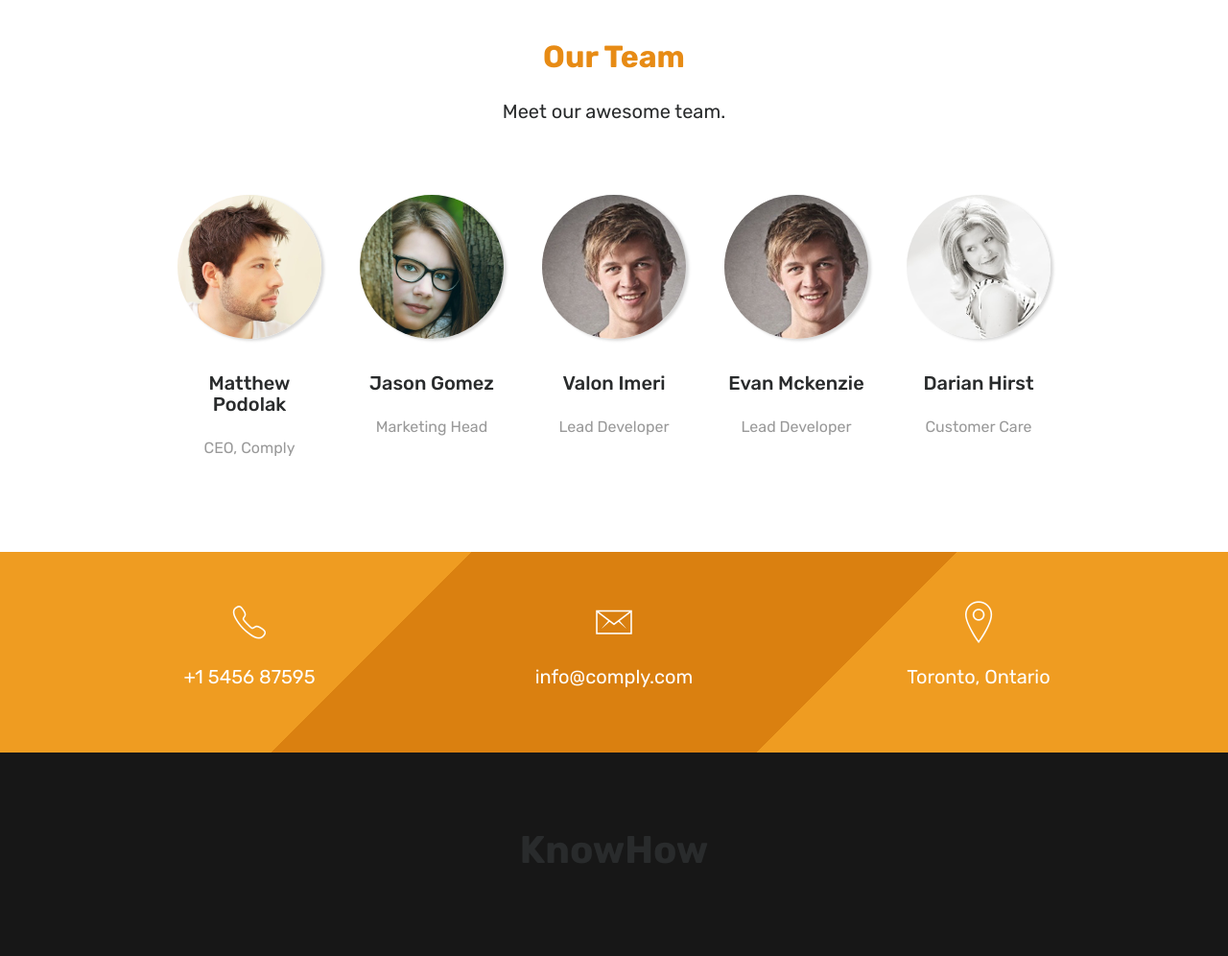
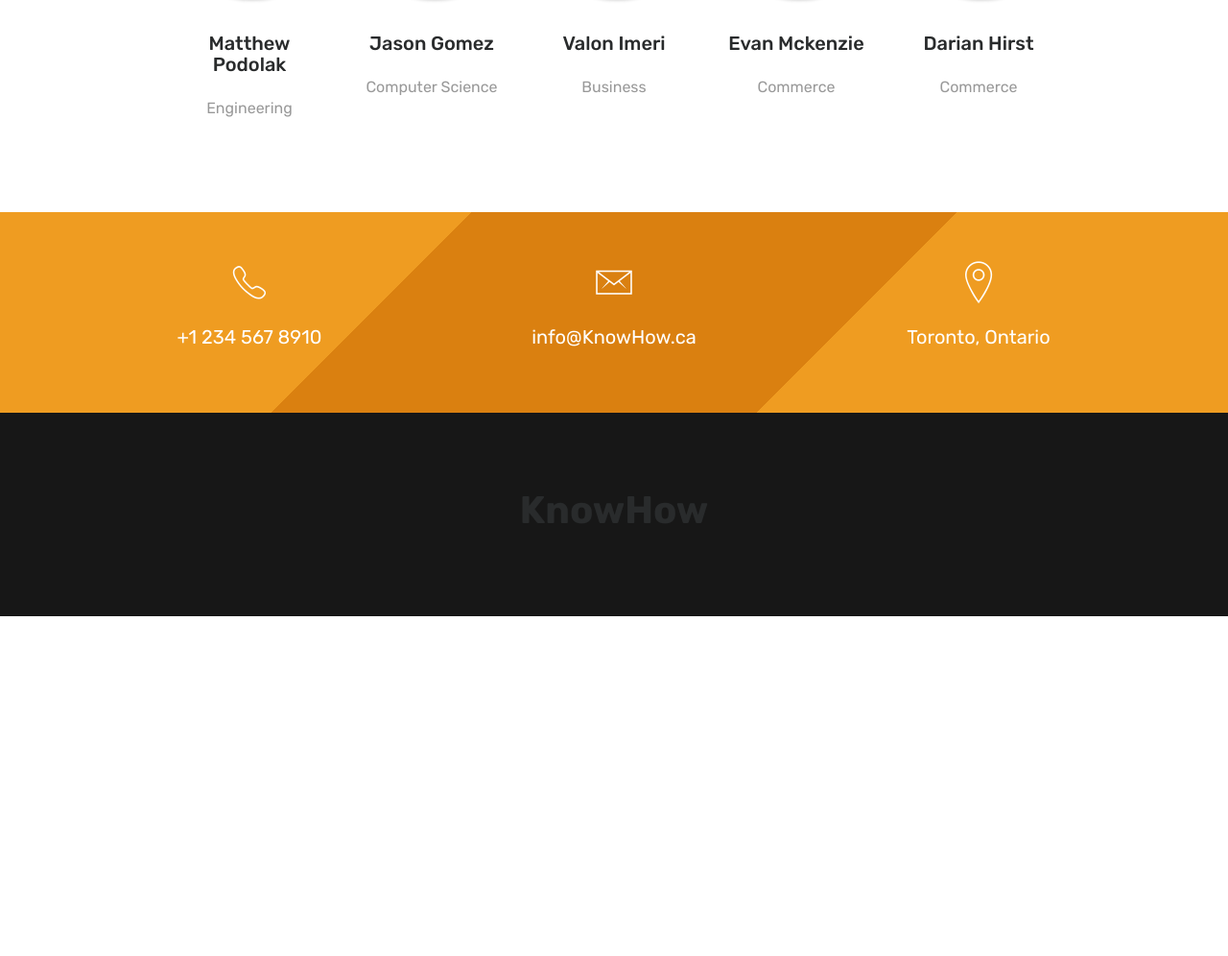
Before and after one commit to mattpodolak/HackferenceWeb, a Flask app: page / in a window 1280 px wide. Shown: the part 3692-4688 px from the top of the page at 96% size. After the commit the page ends 4334 px from the top, so only its background shows below. Run offline with Flask 2, Linux system fonts and the light colour scheme; some libraries are stand-ins or nearby versions.

Commit message:
final website - with ipsum and mailer not updated

```diff
--- a/app.py
+++ b/app.py
@@ -16,7 +16,7 @@ def emailSubmit():
     emailSend(input)
     print(input)
     #add email to database here
-    return render_template('index.html')
+    return render_template('email-confirm.html', email_add = input)
 
 #return render_template('index.html', key_1 = str(keys[0]), key_2 = str(keys[1]), key_3 = str(keys[2]), p_1 = str(summs[0]), p_2 = str(summs[1]), p_3 = str(summs[2]))
 
--- a/templates/index.html
+++ b/templates/index.html
@@ -3,7 +3,7 @@
     <head>
         <meta charset="utf-8">
         <title>KnowHow - Connect with Entrepreneurs</title>
-        <meta name="description" content="Download free Bootstrap 4 multipurpose template Comply." />
+        <meta name="description" content="Join Our Free Beta - Connect with your future Co-Founder" />
         <meta name="viewport" content="width=device-width, initial-scale=1.0">
         <!--Bootstrap 4-->
         <link rel="stylesheet" href="https://maxcdn.bootstrapcdn.com/bootstrap/4.0.0-alpha.6/css/bootstrap.min.css" integrity="sha384-rwoIResjU2yc3z8GV/NPeZWAv56rSmLldC3R/AZzGRnGxQQKnKkoFVhFQhNUwEyJ" crossorigin="anonymous">
@@ -112,45 +112,45 @@
                             </div>
                         </div>
                     </div>
-                    <div class="col-md-4 wow fadeIn">
-                        <div class="card">
-                            <div class="card-block">
-                                <div class="icon-box">
-                                    <em class="ion-ios-cloud-upload-outline icon-md"></em>
-                                </div>
-                                <h6>Unlimited Cloud Storage</h6>
-                                <p>
-                                    Lorem ipsum dolor sit amet, consectetuer adipiscing elit. Lorem ipsum dolor sit amet. Lorem ipsum dolor sit amet, consectetuer adipiscing elit.
-                                </p>
-                            </div>
-                        </div>
-                    </div>
-                    <div class="col-md-4 wow fadeIn">
-                        <div class="card">
-                            <div class="card-block">
-                                <div class="icon-box">
-                                    <em class="ion-ios-locked-outline icon-md"></em>
-                                </div>
-                                <h6>Highly Secure</h6>
-                                <p>
-                                    Lorem ipsum dolor sit amet, consectetuer adipiscing elit. Lorem ipsum dolor sit amet. Lorem ipsum dolor sit amet, consectetuer adipiscing elit.
-                                </p>
-                            </div>
-                        </div>
-                    </div>
-                    <div class="col-md-4 wow fadeIn">
-                        <div class="card">
-                            <div class="card-block">
-                                <div class="icon-box">
-                                    <em class="ion-android-color-palette icon-md"></em>
-                                </div>
-                                <h6>Unlimited Colors</h6>
-                                <p>
-                                    Lorem ipsum dolor sit amet, consectetuer adipiscing elit. Lorem ipsum dolor sit amet. Lorem ipsum dolor sit amet, consectetuer adipiscing elit.
-                                </p>
-                            </div>
-                        </div>
-                    </div>
+                    <!--<div class="col-md-4 wow fadeIn">-->
+                        <!--<div class="card">-->
+                            <!--<div class="card-block">-->
+                                <!--<div class="icon-box">-->
+                                    <!--<em class="ion-ios-cloud-upload-outline icon-md"></em>-->
+                                <!--</div>-->
+                                <!--<h6>Unlimited Cloud Storage</h6>-->
+                                <!--<p>-->
+                                    <!--Lorem ipsum dolor sit amet, consectetuer adipiscing elit. Lorem ipsum dolor sit amet. Lorem ipsum dolor sit amet, consectetuer adipiscing elit. -->
+                                <!--</p>-->
+                            <!--</div>-->
+                        <!--</div>-->
+                    <!--</div>-->
+                    <!--<div class="col-md-4 wow fadeIn">-->
+                        <!--<div class="card">-->
+                            <!--<div class="card-block">-->
+                                <!--<div class="icon-box">-->
+                                    <!--<em class="ion-ios-locked-outline icon-md"></em>-->
+                                <!--</div>-->
+                                <!--<h6>Highly Secure</h6>-->
+                                <!--<p>-->
+                                    <!--Lorem ipsum dolor sit amet, consectetuer adipiscing elit. Lorem ipsum dolor sit amet. Lorem ipsum dolor sit amet, consectetuer adipiscing elit. -->
+                                <!--</p>-->
+                            <!--</div>-->
+                        <!--</div>-->
+                    <!--</div>-->
+                    <!--<div class="col-md-4 wow fadeIn">-->
+                        <!--<div class="card">-->
+                            <!--<div class="card-block">-->
+                                <!--<div class="icon-box">-->
+                                    <!--<em class="ion-android-color-palette icon-md"></em>-->
+                                <!--</div>-->
+                                <!--<h6>Unlimited Colors</h6>-->
+                                <!--<p>-->
+                                    <!--Lorem ipsum dolor sit amet, consectetuer adipiscing elit. Lorem ipsum dolor sit amet. Lorem ipsum dolor sit amet, consectetuer adipiscing elit. -->
+                                <!--</p>-->
+                            <!--</div>-->
+                        <!--</div>-->
+                    <!--</div>-->
                 </div>
             </div>
         </section>
@@ -159,10 +159,10 @@
             <div class="container-fluid">
                 <div class="row d-md-flex mt-5">
                     <div class="col-sm-6 p-0 wow fadeInLeft">
-                        <img class="img-fluid" src="static/img/mockup3.png" alt="Gallery">
+                        <img class="img-fluid" src="static/img/graphic3.png" alt="Gallery">
                     </div>
                     <div class="col-sm-6 pl-5 pr-5 pt-5 pb-4 wow fadeInRight">
-                        <h3><a href="#">What's New in Version 5.0?</a></h3>
+                        <h3 class = "text-primary">What's Great About KnowHow?</h3>
                         <p class="lead pt-4">Lorem ipsum dolor sit amet, consectetuer adipiscing elit. Aenean commodo ligula eget dolor. Aenean massa. Cum sociis natoque penatibus et magnis dis parturient montes, nascetur ridiculus mus.</p>
                         <ul class="pt-4 pb-3 list-default">
                             <li>Lorem ipsum dolor sit amet, consectetuer adipiscing elit.</li>
@@ -296,29 +296,29 @@
                 </div>
                 <div class="row d-md-flex mt-5 text-center">
                     <div class="team col-sm-2 mt-2 offset-sm-1 wow fadeInLeft">
-                        <img src="static/img/team-1.jpg" alt="Male" class="img-team img-fluid rounded-circle"/>
+                        <img src="static/img/matt1.jpg" alt="Male" class="img-team img-fluid rounded-circle"/>
                         <h5>Matthew Podolak</h5>
-                        <p>CEO, Comply</p>
+                        <p>Engineering</p>
                     </div>
                     <div class="team col-sm-2 mt-2 wow fadeIn">
-                        <img src="static/img/team-4.jpg" alt="Male" class="img-team img-fluid rounded-circle"/>
+                        <img src="static/img/jason1.jpg" alt="Male" class="img-team img-fluid rounded-circle"/>
                         <h5>Jason Gomez</h5>
-                        <p>Marketing Head</p>
+                        <p>Computer Science</p>
                     </div>
                     <div class="team col-sm-2 mt-2 wow fadeIn">
-                        <img src="static/img/team-2.jpg" alt="Male" class="img-team img-fluid rounded-circle"/>
+                        <img src="static/img/valon1.jpg" alt="Male" class="img-team img-fluid rounded-circle"/>
                         <h5>Valon Imeri</h5>
-                        <p>Lead Developer</p>
+                        <p>Business</p>
                     </div>
                     <div class="team col-sm-2 mt-2 wow fadeIn">
-                        <img src="static/img/team-2.jpg" alt="Male" class="img-team img-fluid rounded-circle"/>
+                        <img src="static/img/evan1.jpg" alt="Male" class="img-team img-fluid rounded-circle"/>
                         <h5>Evan Mckenzie</h5>
-                        <p>Lead Developer</p>
+                        <p>Commerce</p>
                     </div>
                     <div class="team col-sm-2 mt-2 wow fadeInRight">
-                        <img src="static/img/team-3.jpg" alt="Male" class="img-team img-fluid rounded-circle"/>
+                        <img src="static/img/darian1.jpg" alt="Male" class="img-team img-fluid rounded-circle"/>
                         <h5>Darian Hirst</h5>
-                        <p>Customer Care</p>
+                        <p>Commerce</p>
                     </div>
                 </div>
             </div>
@@ -397,11 +397,11 @@
                 <div class="row d-md-flex text-white text-center wow fadeIn">
                     <div class="col-sm-4 p-5">
                         <p><em class="ion-ios-telephone-outline icon-md"></em></p>
-                        <p class="lead">+1 5456 87595</p>
+                        <p class="lead">+1 234 567 8910</p>
                     </div>
                     <div class="col-sm-4 p-5">
                         <p><em class="ion-ios-email-outline icon-md"></em></p>
-                        <p class="lead">info@comply.com</p>
+                        <p class="lead">info@KnowHow.ca</p>
                     </div>
                     <div class="col-sm-4 p-5">
                         <p><em class="ion-ios-location-outline icon-md"></em></p>
```
Also changed, not shown: templates/email-confirm.html (added, +88 -0 lines).
